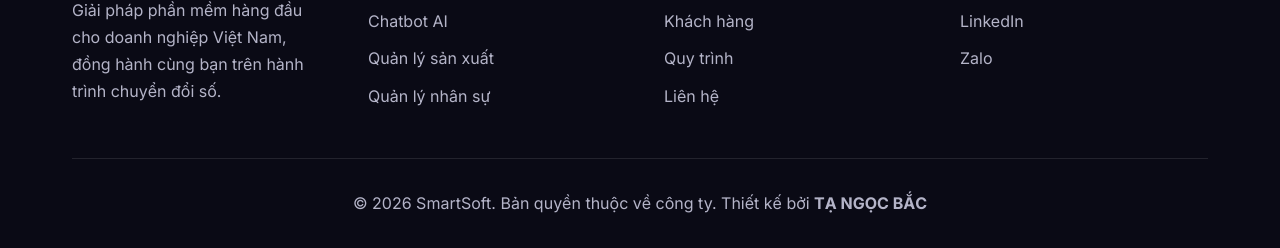
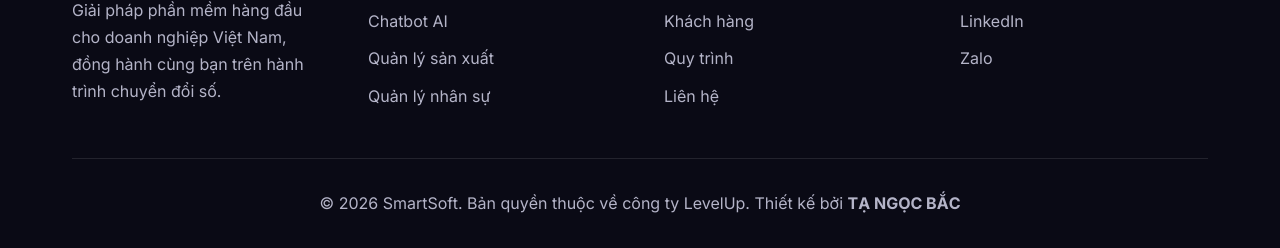
Before and after one commit to bactn1985/SmartSoft.No1, a plain HTML site: page index.html in a window 1280 px wide. Shown: the part 6550-6798 px from the top of the page. Drawn offline with Linux system fonts and the light colour scheme.

Commit message:
Update index.html

```diff
--- a/index.html
+++ b/index.html
@@ -462,7 +462,7 @@
                 </div>
             </div>
             <div class="footer-bottom">
-                <p>&copy; 2026 SmartSoft. Bản quyền thuộc về công ty. Thiết kế bởi <strong>TẠ NGỌC BẮC</strong></p>
+                <p>&copy; 2026 SmartSoft. Bản quyền thuộc về công ty LevelUp. Thiết kế bởi <strong>TẠ NGỌC BẮC</strong></p>
             </div>
         </div>
     </footer>
@@ -470,4 +470,5 @@
     <script src="script.js"></script>
 </body>
 
+
 </html>
```
